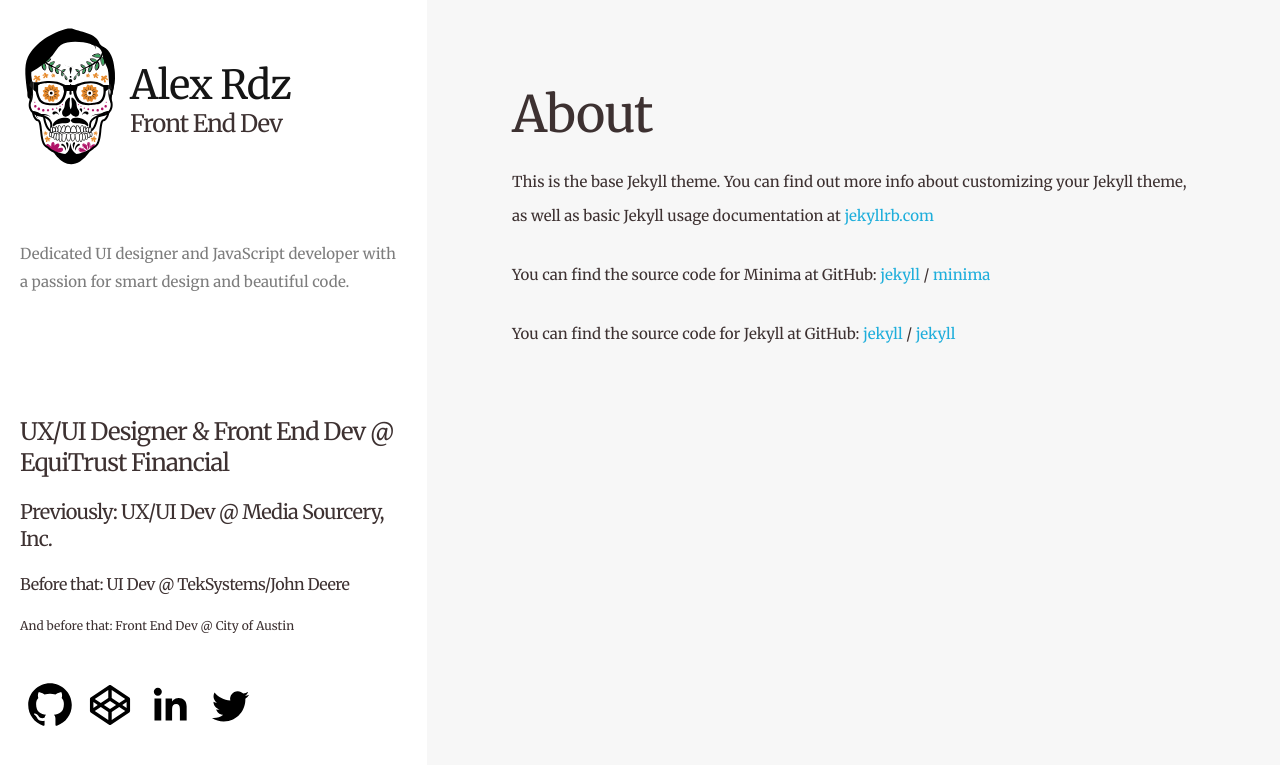
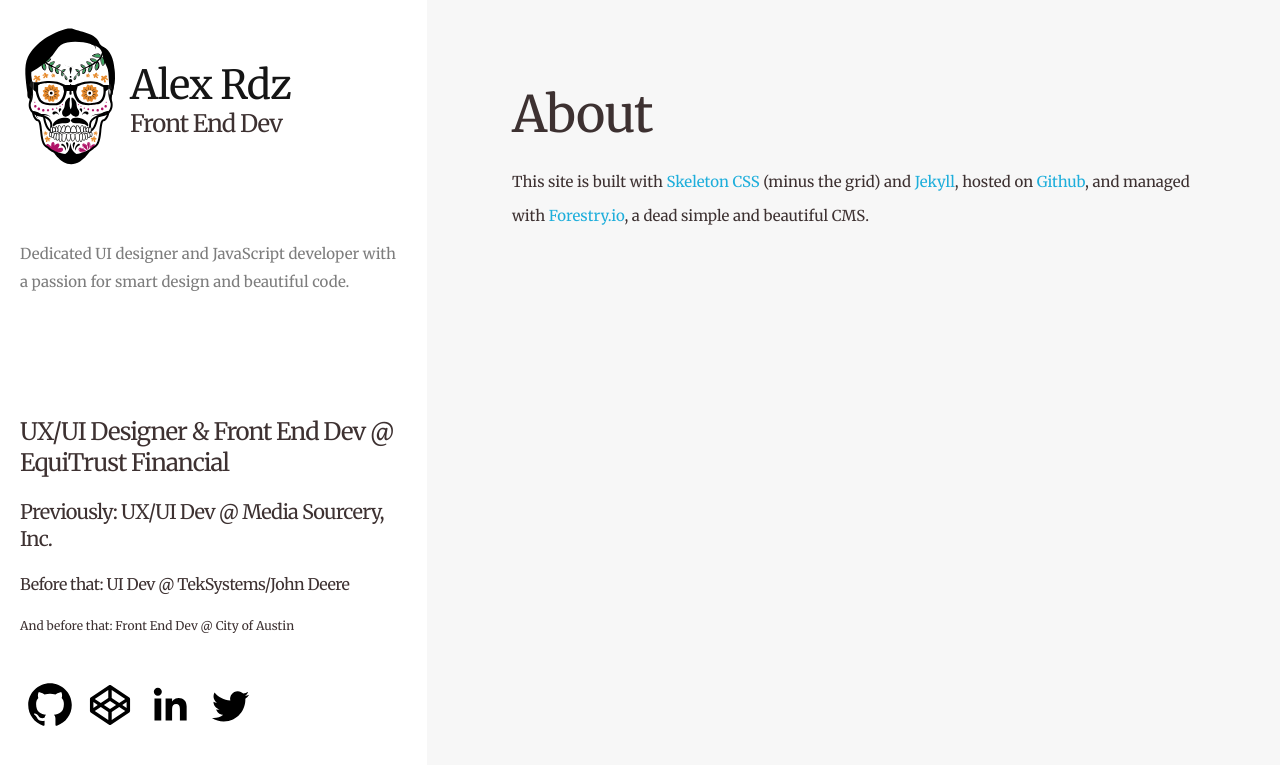
Before and after one commit to alexrdz/personal-site-2018, a Jekyll site: the page built from about.md, in a window 1280 px wide. Shown: the top 765 px of the page. Built offline with Jekyll 4.4.1, drawn with Linux system fonts in a browser that asks for light colours.

Commit message:
Update from Forestry.io - Updated about.md

```diff
--- a/about.md
+++ b/about.md
@@ -1,18 +1,7 @@
 ---
 layout: page
 title: About
-permalink: /about/
+permalink: "/about/"
+
 ---
-
-This is the base Jekyll theme. You can find out more info about customizing your Jekyll theme, as well as basic Jekyll usage documentation at [jekyllrb.com](https://jekyllrb.com/)
-
-You can find the source code for Minima at GitHub:
-[jekyll][jekyll-organization] /
-[minima](https://github.com/jekyll/minima)
-
-You can find the source code for Jekyll at GitHub:
-[jekyll][jekyll-organization] /
-[jekyll](https://github.com/jekyll/jekyll)
-
-
-[jekyll-organization]: https://github.com/jekyll
+This site is built with [Skeleton CSS](http://getskeleton.com/ "Skeleton CSS") (minus the grid) and [Jekyll](), hosted on [Github](https://github.com "Github"), and managed with [Forestry.io](https://forestry.io "Forestry CMS"), a dead simple and  beautiful CMS.
```
